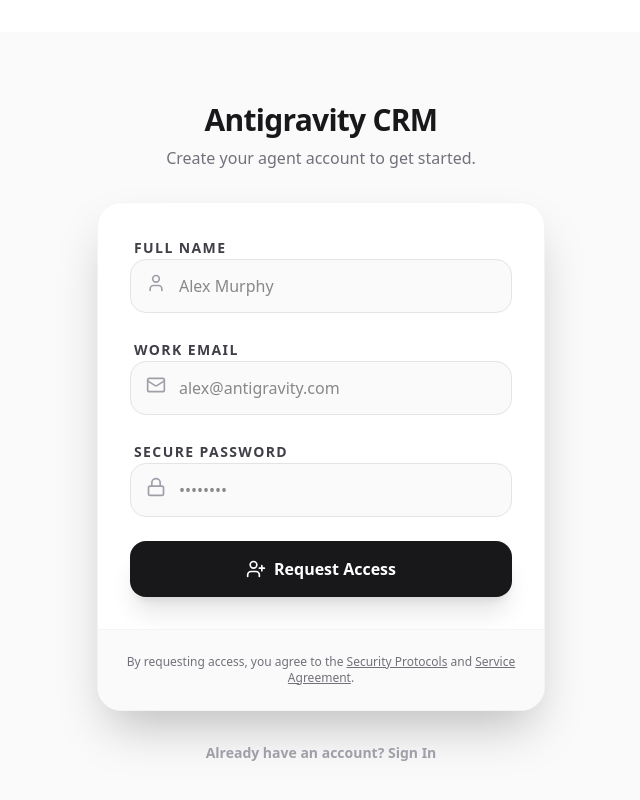
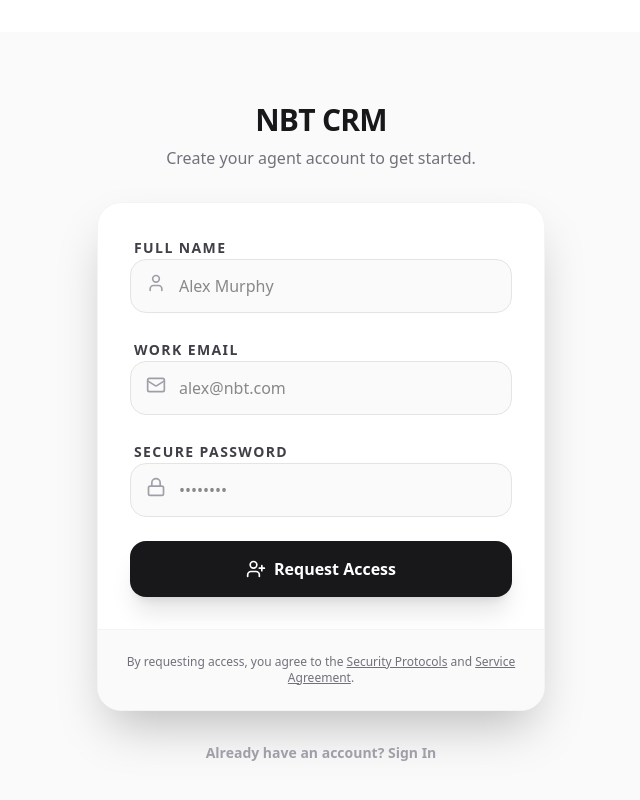
Before and after one commit to faxingberling1/internal_crm, a Next.js app: page /register in a window 1280 px wide. Shown: the whole page, without its empty margins (319-959 px from the left). Built offline with nearby package versions, Linux system fonts and the light colour scheme.

Commit message:
feat: Add initial Prisma schema for CRM models and seeding scripts for admin user and packages.

```diff
--- a/prisma/seed-admin.ts
+++ b/prisma/seed-admin.ts
@@ -6,7 +6,7 @@ const prisma = new PrismaClient();
 async function seedAdminUser() {
     console.log('🌱 Seeding admin user...');
 
-    const adminEmail = 'admin@antigravity.com';
+    const adminEmail = 'admin@nbt.com';
     const adminPassword = 'Admin123!'; // Change this in production!
 
     // Create admin user
--- a/src/app/login/page.tsx
+++ b/src/app/login/page.tsx
@@ -76,7 +76,7 @@ export default function LoginPage() {
                                 <input
                                     type="email"
                                     required
-                                    placeholder="admin@antigravity.com"
+                                    placeholder="admin@nbt.com"
                                     className="w-full bg-zinc-50 border border-zinc-200 rounded-2xl py-4 pl-12 pr-6 focus:ring-4 focus:ring-purple-500/10 transition-all outline-none text-zinc-900 font-medium"
                                     value={formData.email}
                                     onChange={(e) => setFormData({ ...formData, email: e.target.value })}
--- a/src/app/register/page.tsx
+++ b/src/app/register/page.tsx
@@ -66,7 +66,7 @@ export default function RegisterPage() {
     return (
         <div className="min-h-screen bg-zinc-50 flex flex-col items-center justify-center p-4">
             <div className="max-w-md w-full mb-8 text-center">
-                <h1 className="text-3xl font-black text-zinc-900 tracking-tight">Antigravity CRM</h1>
+                <h1 className="text-3xl font-black text-zinc-900 tracking-tight">NBT CRM</h1>
                 <p className="text-zinc-500 mt-2 font-medium">Create your agent account to get started.</p>
             </div>
 
@@ -94,7 +94,7 @@ export default function RegisterPage() {
                                 <input
                                     required
                                     type="email"
-                                    placeholder="alex@antigravity.com"
+                                    placeholder="alex@nbt.com"
                                     className="w-full bg-zinc-50 border border-zinc-200 rounded-2xl py-3.5 pl-12 pr-4 focus:ring-4 focus:ring-purple-500/10 transition-all outline-none text-zinc-900 font-medium"
                                     onChange={(e) => setFormData({ ...formData, email: e.target.value })}
                                 />
--- a/src/proxy.ts
+++ b/src/middleware.ts
@@ -1,7 +1,7 @@
 import { NextResponse } from 'next/server';
 import type { NextRequest } from 'next/server';
 
-export function proxy(request: NextRequest) {
+export default function middleware(request: NextRequest) {
     const session = request.cookies.get('crm-session');
     const { pathname } = request.nextUrl;
 
```
